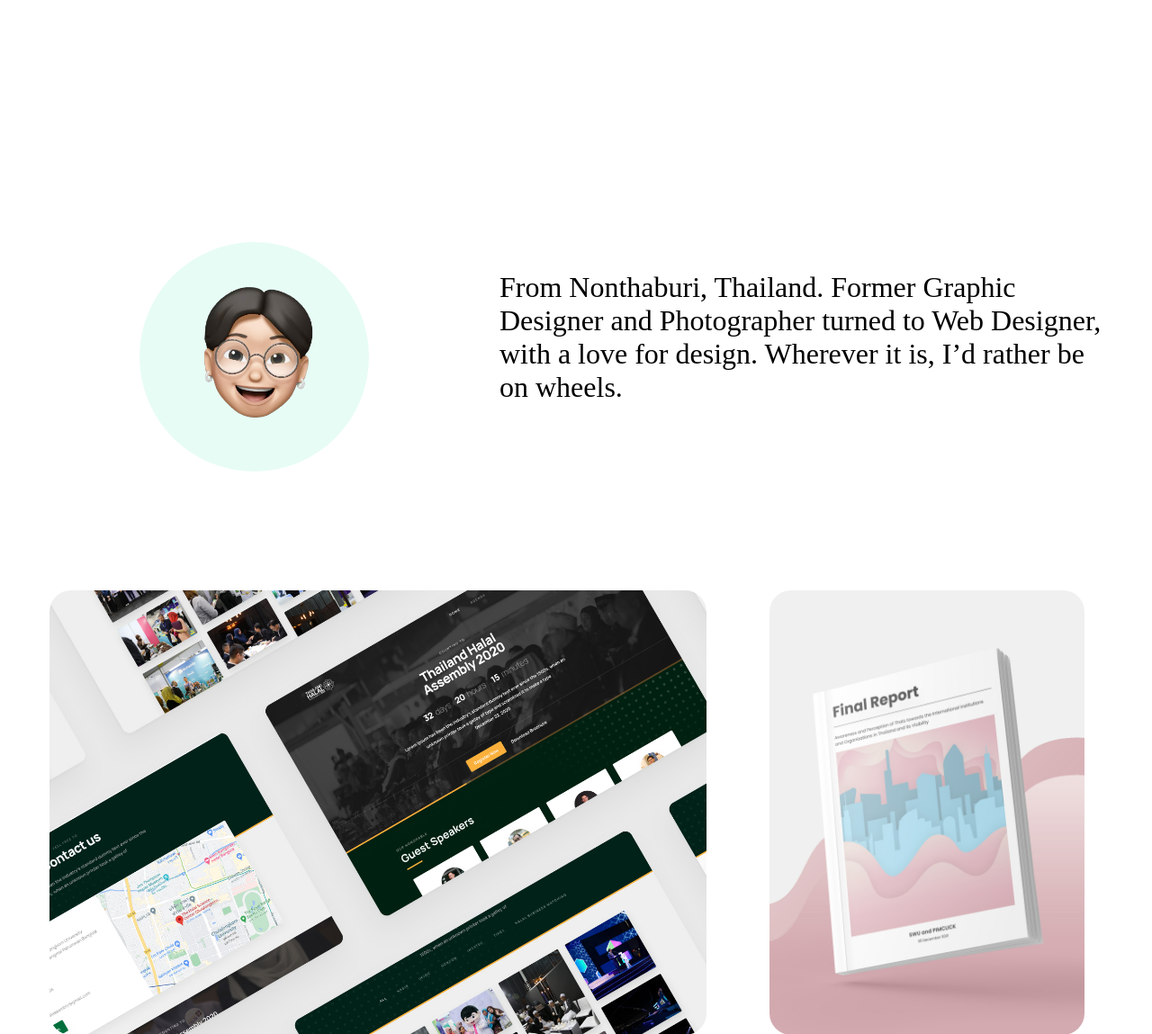
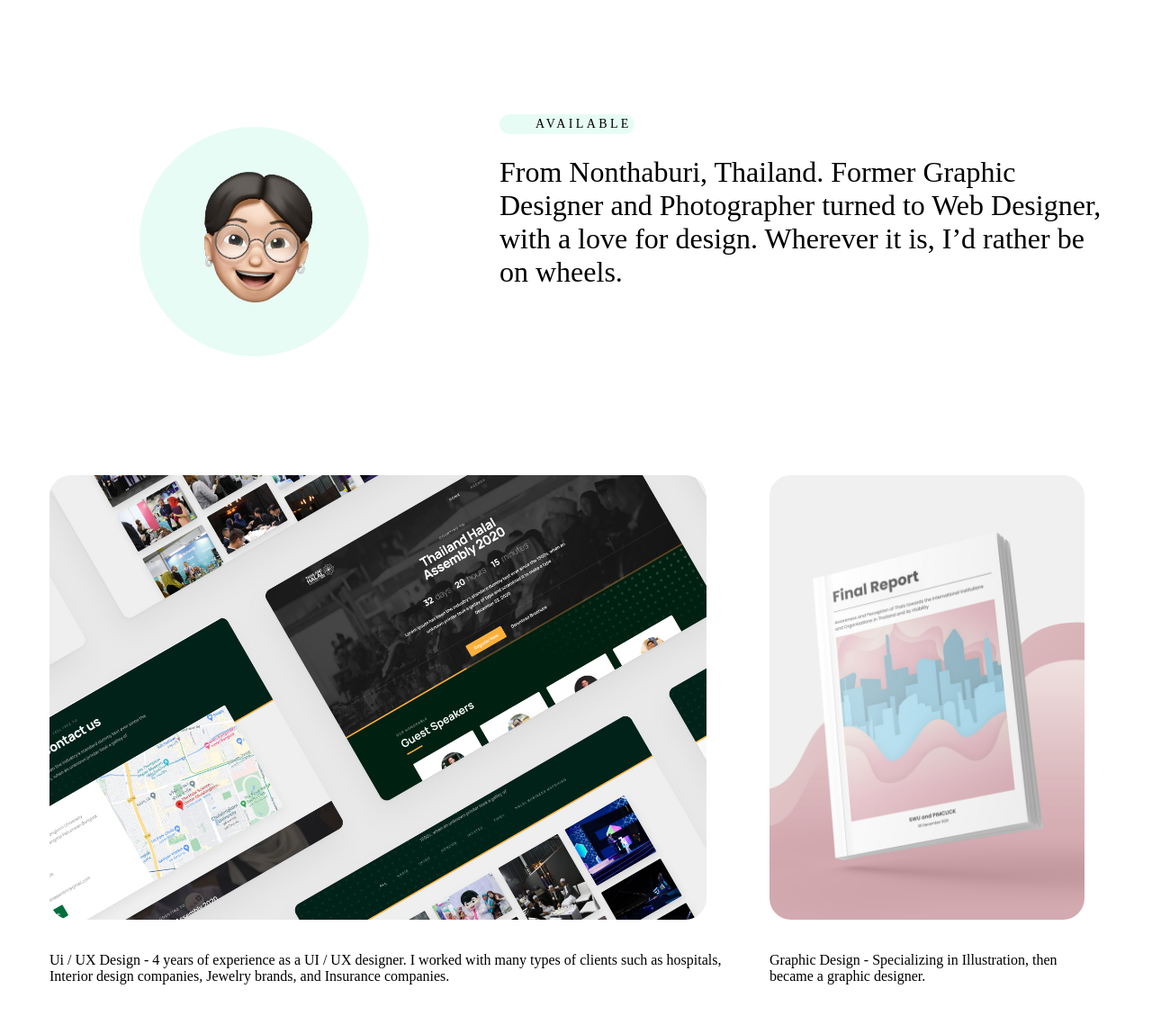
Before and after one commit to NapasPolchai/Polchai_Napas_Portfolio, a PHP site: page / in a window 1280 px wide. Shown: the part 1453-2602 px from the top of the page at 90% size. Run offline with PHP 8.4, Linux system fonts and the light colour scheme.

Commit message:
create status bar

```diff
--- a/index.html
+++ b/index.html
@@ -79,6 +79,12 @@
         </div>
 
         <div id="about-text" class="xl-col-start-6 xl-col-end-13 l-col-start-6 l-col-end-13 col-span-full">
+
+            <div id="status-bar" class="xl-col-start-6 xl-col-end-13 l-col-start-6 l-col-end-13 col-start-1">
+                <span id="status-indicator online"></span>
+                <span id="status-text">Available</span>
+            </div>
+
             <p>From Nonthaburi, Thailand. Former Graphic Designer and Photographer turned to Web Designer, with a love
                 for design. Wherever it is, I’d rather be on wheels.</p>
         </div>
@@ -87,7 +93,8 @@
     <section class="grid-con" id="expertise">
         <div id="expertise-ui" class="xl-col-start-1 xl-col-end-9 l-col-start-1 l-col-end-9 col-span-full">
             <img src="img/landing-desktop/THA MOCK2.png" alt="">
-            <p class="card-text">Ui / UX Design - 4 years of experience as a UI / UX designer. I worked with many types of clients such as
+            <p class="card-text">Ui / UX Design - 4 years of experience as a UI / UX designer. I worked with many types
+                of clients such as
                 hospitals, Interior design companies, Jewelry brands, and Insurance companies.</p>
         </div>
 
--- a/sass/pages/_home.scss
+++ b/sass/pages/_home.scss
@@ -19,7 +19,6 @@
 }
 
 #about {
-    margin-top: 128px;
     margin-bottom: 128px;
 }
 
@@ -27,7 +26,7 @@
     font-family: poppins;
     font-size: 32px;
     font-weight: 400;
-    margin-top: 174px;
+    margin-top: 128px;
 }
 
 .card-text {
@@ -53,6 +52,43 @@
     margin-top: 142px;
 }
 
+#status-bar {
+    display: flex;
+    align-items: center;
+    margin-bottom: 24px;
+    width: 150px;
+    height: 22px;
+    background-color: rgb(108, 237, 191, 0.16);
+    padding-left: 8px;
+    padding-right: 8px;
+    padding-top: 1px;
+    padding-bottom: 1px;
+    border-radius: 20px;
+}
+
+#status-indicator {
+    width: 10px;
+    height: 10px;
+    border-radius: 50%;
+    margin-right: 8px;
+    opacity: 100%;
+}
+
+#status-indicator.online {
+    background-color: #4caf50;
+    /* Green for online */
+}
+
+#status-text {
+    font-size: 14px;
+    letter-spacing: 3.36px;
+    color: #000000;
+    text-transform: uppercase;
+    opacity: 1;
+    font-weight: 300;
+    margin-left: 32px;
+  }
+
 img {
     border-radius: 24px;
 }
@@ -76,7 +112,7 @@ img {
         position: absolute;
         bottom: 0px;
         transition: all 0.2s ease;
-        background-color: rgba(108,237, 191, 0.3);
+        background-color: rgba(108, 237, 191, 0.3);
         display: flex;
     }
 
```
Also changed, not shown: css/main.css, 1 other file.
